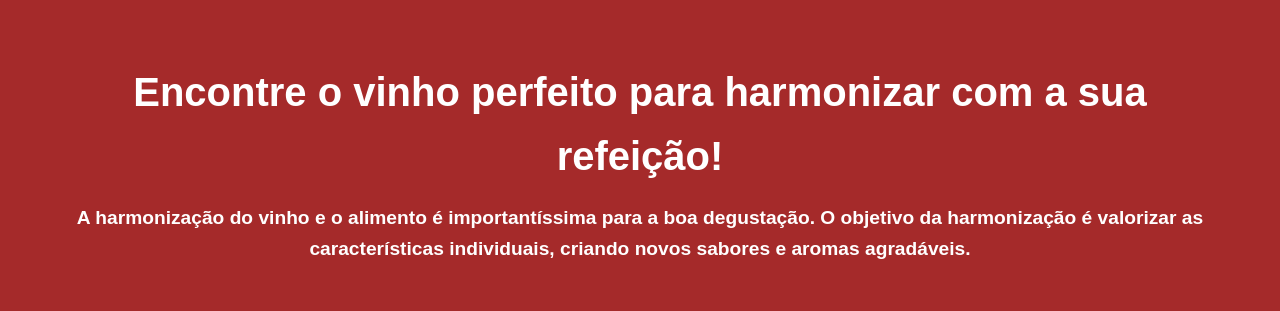
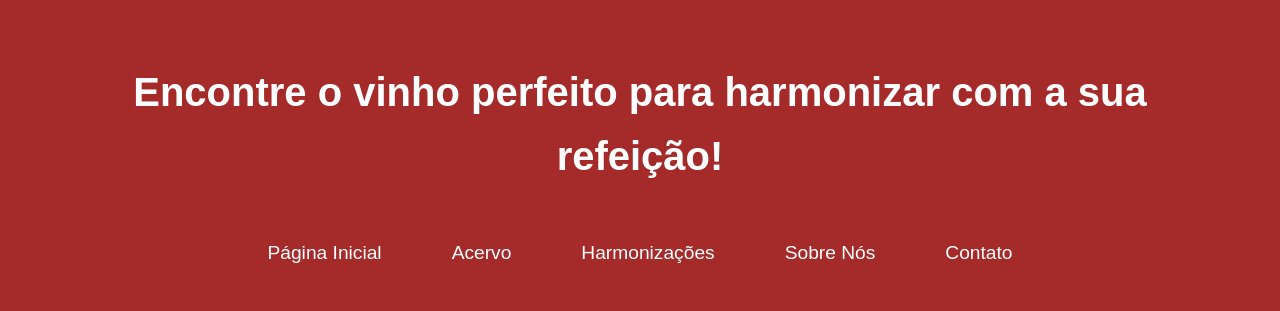
Before and after one commit to elianrgs/Vinheria.Agnello, a plain HTML site: page harmonizacao.html in a window 1280 px wide. Shown: the top 311 px of the page. Drawn offline with Linux system fonts and the light colour scheme.

Commit message:
Update harmonizacao.html

```diff
--- a/harmonizacao.html
+++ b/harmonizacao.html
@@ -13,8 +13,6 @@
     <header>
         <div class="container">
             <h1>Encontre o vinho perfeito para harmonizar com a sua refeição!</h1>
-            <h3>A harmonização do vinho e o alimento é importantíssima para a boa degustação. O objetivo da harmonização
-                é valorizar as características individuais, criando novos sabores e aromas agradáveis.</h3>
          </div>
         <nav>
             <ul>
```
Lines whose indentation alone changed are shown as unchanged.
